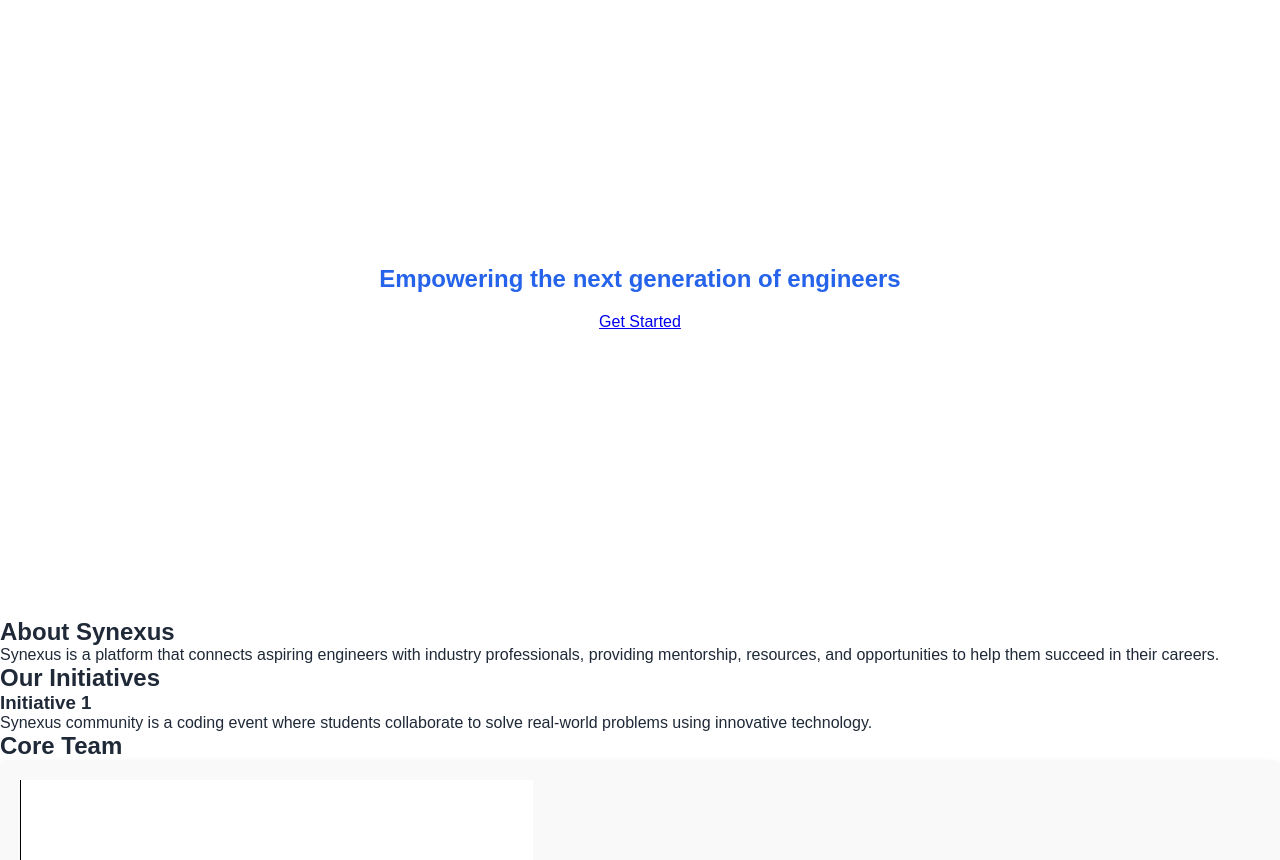
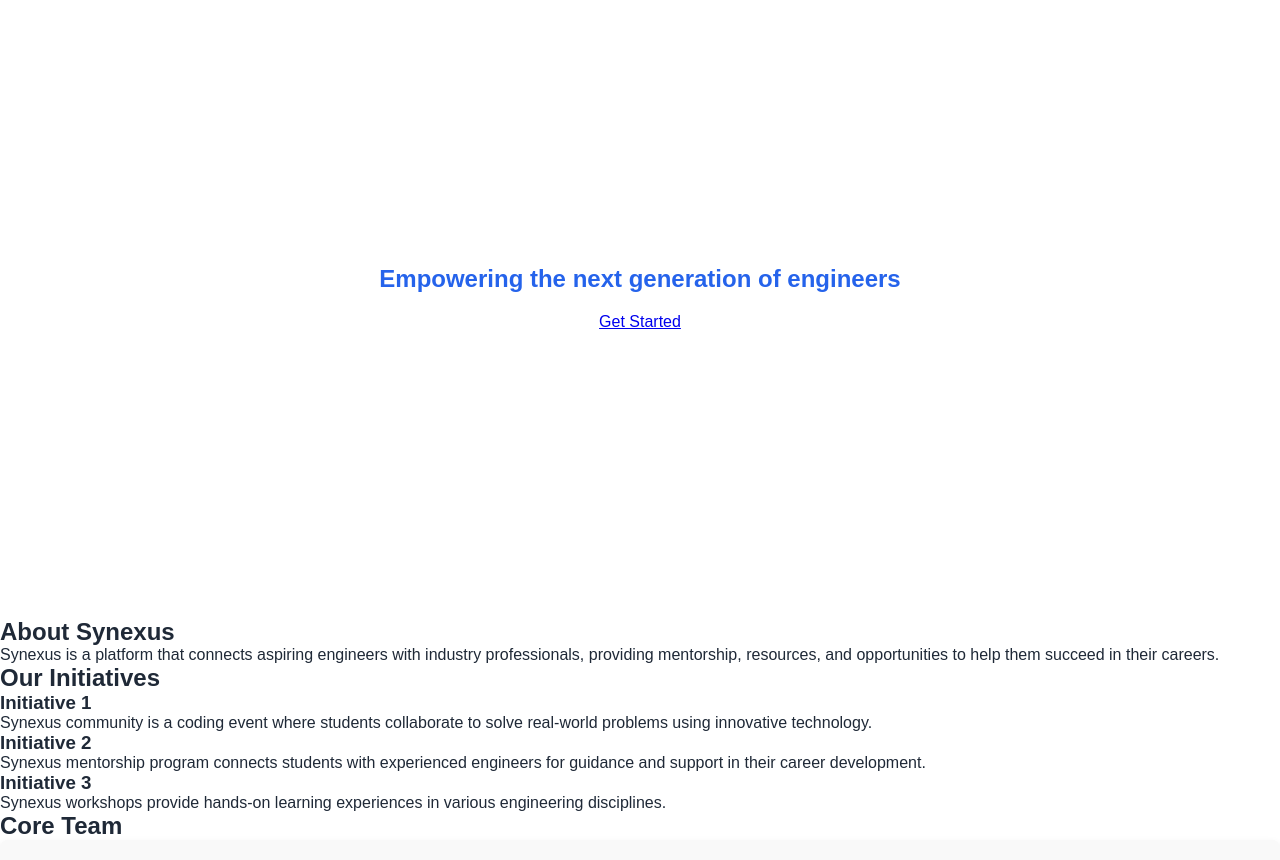
Before and after one commit to msmustafa0821/Synexus-50-day-Challenege, a plain HTML site: page index.html in a window 1280 px wide. Shown: the part 92-952 px from the top of the page. Drawn offline with Linux system fonts and the light colour scheme.

Commit message:
Add files via upload

```diff
--- a/index.html
+++ b/index.html
@@ -30,10 +30,20 @@
                 </section>
                 <section>
                     <h2> Our Initiatives</h2>
-                    <article>
+                    <div class="initiatives-grid">
+                      <div class="initiatives-card featured">
                         <h3> Initiative 1</h3>
                         <p>Synexus community is a coding event where students collaborate to solve real-world problems using innovative technology.</p>
-                    </article>
+                      </div>
+                      <div class="initiatives-card">
+                        <h3> Initiative 2</h3>
+                        <p>Synexus mentorship program connects students with experienced engineers for guidance and support in their career development.</p>
+                      </div>
+                      <div class="initiatives-card">
+                        <h3> Initiative 3</h3>
+                        <p>Synexus workshops provide hands-on learning experiences in various engineering disciplines.</p>
+                      </div>
+                    </div>
                 </section>
                 <section>
                     <h2> Core Team</h2>
```
